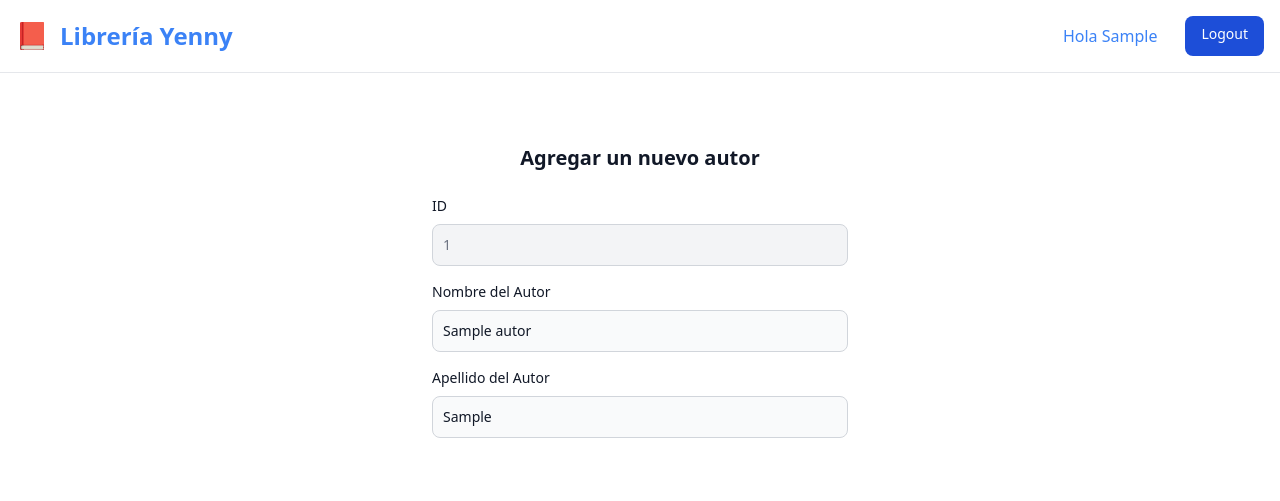
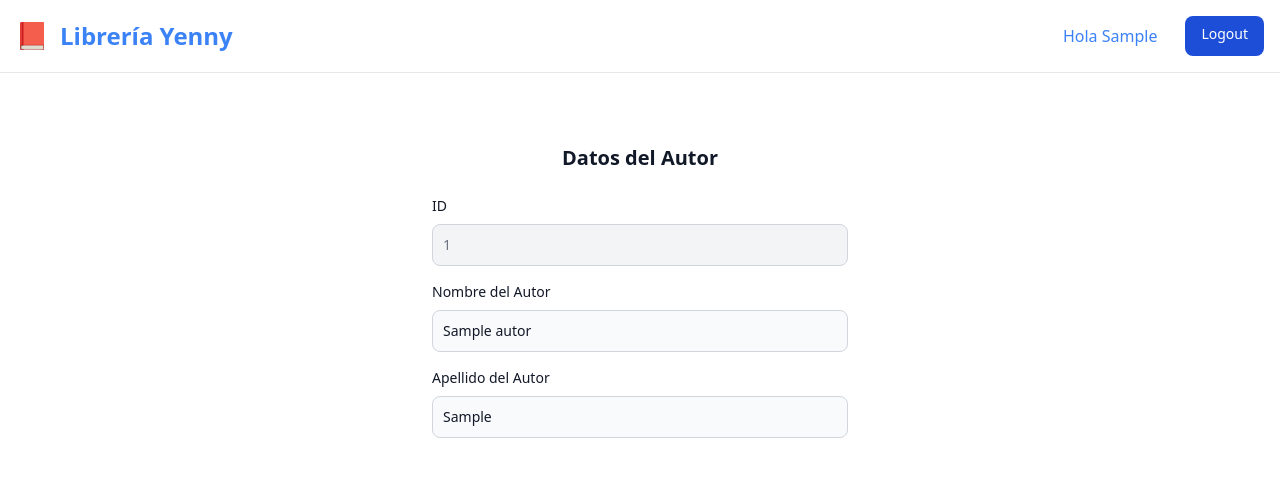
Before and after one commit to AgUsBF-DV/dv-ayms, a Django app: page /autores/ver/1/ in a window 1280 px wide. Shown: the top 501 px of the page. Run offline with Django 5.2, Linux system fonts and the light colour scheme; a user stored in the database is signed in; tables that the repository leaves empty hold one stand-in row (values such as "Sample post"); some libraries are stand-ins or nearby versions.

Commit message:
fix: ajustar titulo del formulario

```diff
--- a/yenny/autores/templates/autor-form.html
+++ b/yenny/autores/templates/autor-form.html
@@ -5,7 +5,13 @@
     <section class="text-gray-900 bg-white dark:text-white dark:bg-gray-800 rounded-2xl max-w-lg mx-auto">
         <div class="py-8 px-4 mx-auto max-w-md">
 
-                <h2 class="mb-6 text-xl text-center font-bold text-gray-900 dark:text-white">Agregar un nuevo autor</h2>
+                <h2 class="mb-6 text-xl text-center font-bold text-gray-900 dark:text-white">
+                    {% if form.instance.pk %}
+                        Datos del Autor
+                    {% else %}
+                        Agregar un nuevo Autor
+                    {% endif %}
+                </h2>
 
             <form method="post" class="space-y-6">
                 {% csrf_token %}
```
